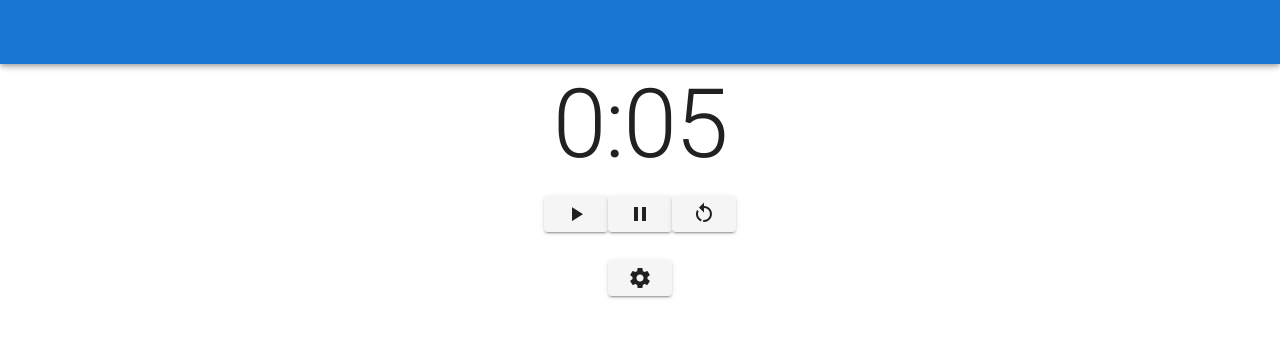
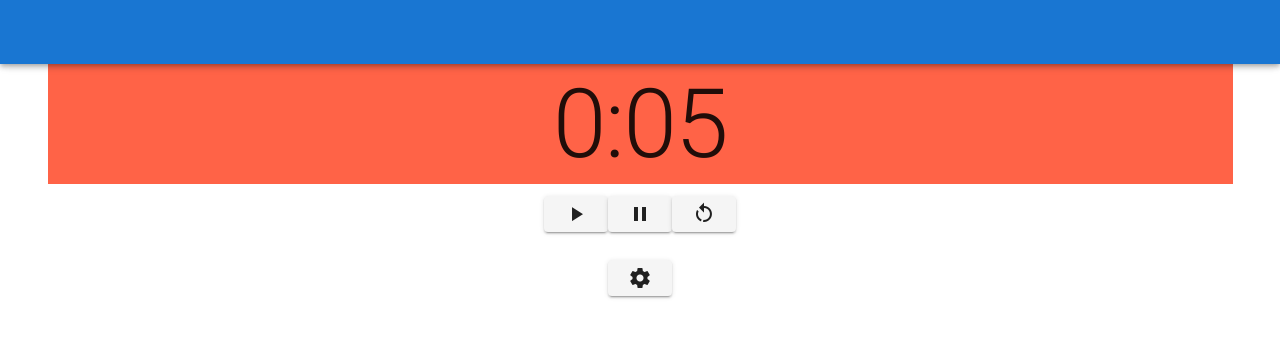
Before and after one commit to renatoalmeida49/fow, a Vue app: page / in a window 1280 px wide. Shown: the top 338 px of the page. Built offline with nearby package versions, Linux system fonts and the light colour scheme.

Commit message:
Background for diferent times

```diff
--- a/src/components/TheTimer.vue
+++ b/src/components/TheTimer.vue
@@ -1,6 +1,6 @@
 <template>
   <div>
-      <v-row justify="center">
+      <v-row justify="center" :class="{breakTime: interval, focus: !interval}">
           <v-col cols="12" style="justify-content: center" class="justify-content-center d-flex">
               <span class="text-h1">{{formattedTime}}</span>
           </v-col>
@@ -86,6 +86,12 @@ export default {
 }
 </script>
 
-<style>
+<style scoped>
+.focus {
+    background: tomato;
+}
 
+.breakTime {
+    background: yellowgreen;
+}
 </style>
```
